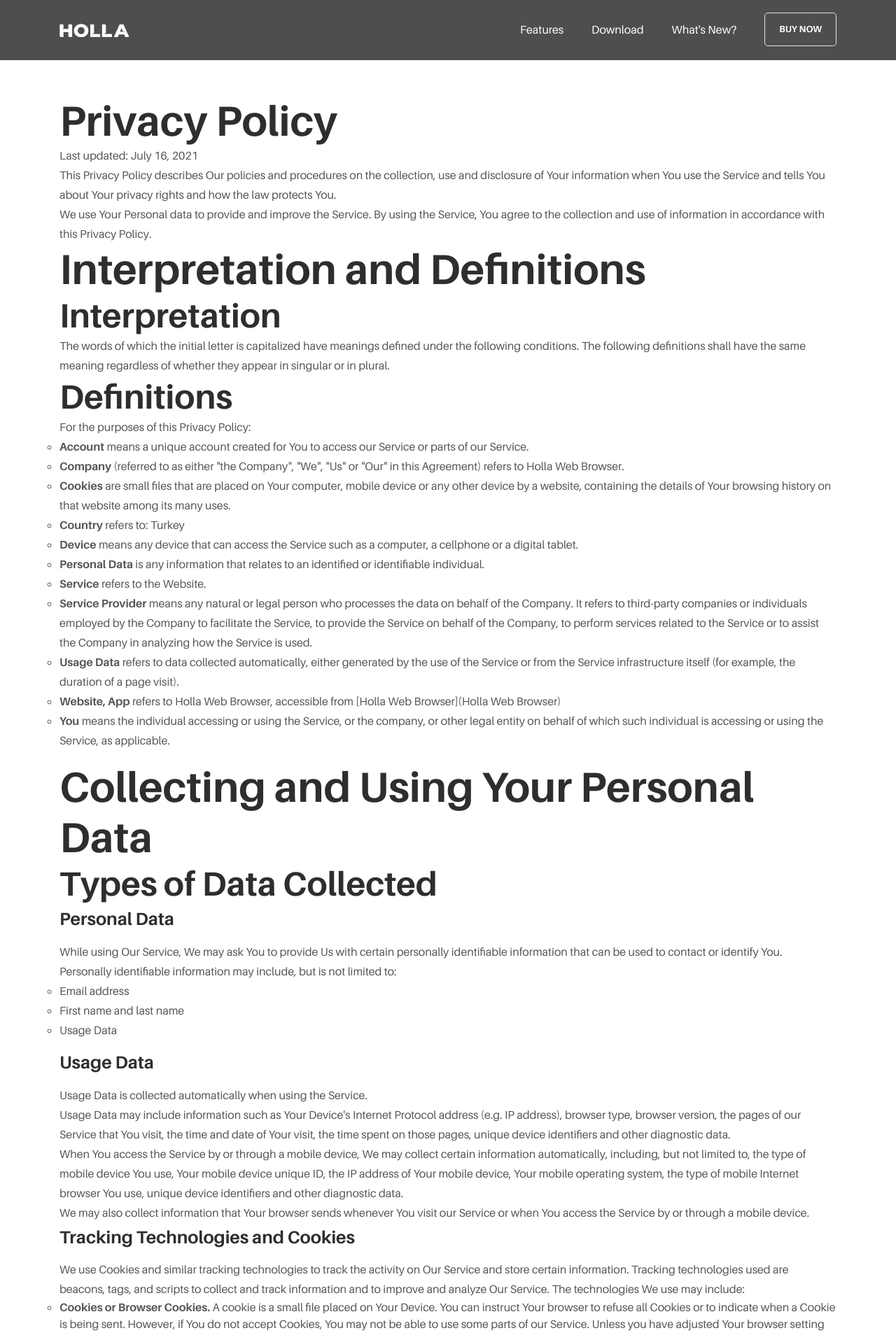
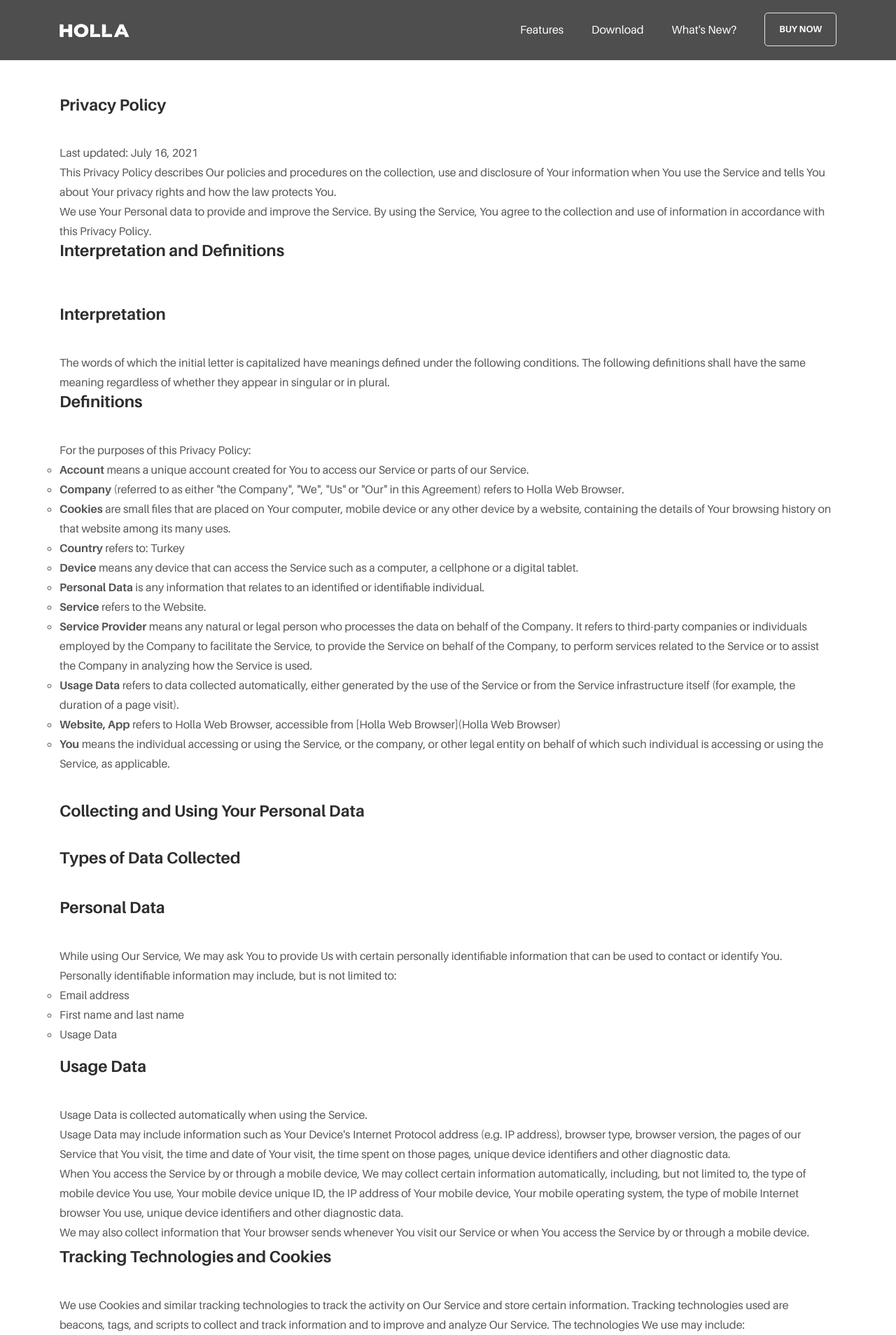
Before and after one commit to meforce/holla, a Jekyll site: the page built from docs/privacy-policy.html, in a window 1280 px wide. Shown: the top 1908 px of the page at 70% size. Built offline with Jekyll 4.4.1, drawn with Linux system fonts in a browser that asks for light colours; some web fonts are replaced.

Commit message:
Update privacy-policy.html

```diff
--- a/docs/_layouts/privacy-policy.html
+++ b/docs/_layouts/privacy-policy.html
@@ -29,6 +29,12 @@ margin-top: 5px;
 .newclsolli ul, .newclsolli ol {
 list-style: circle;
 padding-left: 0;
+}
+
+h1, h2, h3, h4, h5, h6 {
+color: #2c2e30;
+font-size: 23px;
+margin-bottom: 40px;
 }
 </style>
 
@@ -72,6 +78,9 @@ padding-left: 0;
 <p>This Privacy Policy describes Our policies and procedures on the collection, use and disclosure of Your information when You use the Service and tells You about Your privacy rights and how the law protects You.</p>
 <p>We use Your Personal data to provide and improve the Service. By using the Service, You agree to the collection and use of information in accordance with this Privacy Policy.</p>
 <h1>Interpretation and Definitions</h1>
+
+ <br>
+
 <h2>Interpretation</h2>
 <p>The words of which the initial letter is capitalized have meanings defined under the following conditions. The following definitions shall have the same meaning regardless of whether they appear in singular or in plural.</p>
 <h2>Definitions</h2>
@@ -111,6 +120,9 @@ padding-left: 0;
 <p><strong>You</strong> means the individual accessing or using the Service, or the company, or other legal entity on behalf of which such individual is accessing or using the Service, as applicable.</p>
 </li>
 </ul>
+
+   <br>
+
 <h1>Collecting and Using Your Personal Data</h1>
 <h2>Types of Data Collected</h2>
 <h3>Personal Data</h3>
```
